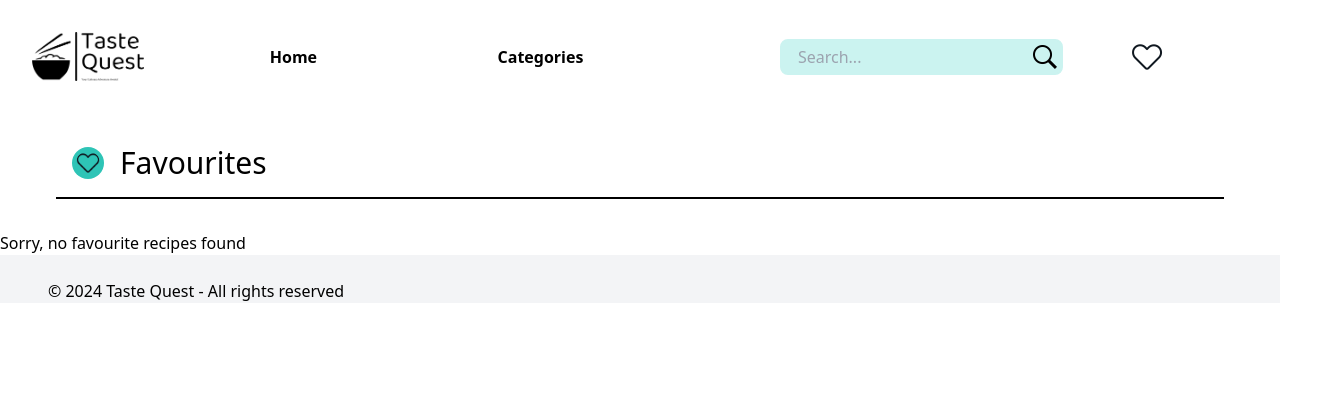
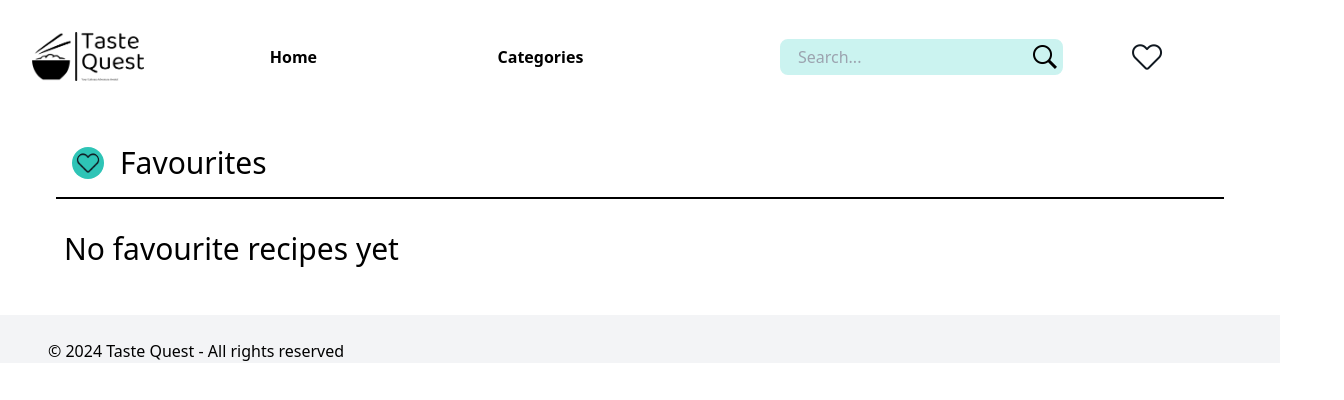
Before and after one commit to Amina880/Capstone, a React (Vite) app in the folder capstone-project/: page /favourites in a window 1280 px wide. Shown: the top 400 px of the page, 1344 px wide, since content can reach past the window. Built offline with nearby package versions, Linux system fonts and the light colour scheme.

Commit message:
styles: styled no favourite recipes message

```diff
--- a/capstone-project/src/components/FavouritesResults.jsx
+++ b/capstone-project/src/components/FavouritesResults.jsx
@@ -38,9 +38,6 @@ function FavouritesResults() {
         if(storedRecipeIds.length > 0){
             getFavRecipes();
         }
-        else{
-            setErrors('Sorry, no favourite recipes found')
-        }
         //UseEffecthook runs only once when the component mounts
     },[]);
 
@@ -69,7 +66,7 @@ function FavouritesResults() {
             ))}
         </div>
         ):(
-            <p className="mx-16 w-full text-3xl"> No favourite recipes yet</p>
+            <p className="md:mx-16 mx-10 md:w-full w-52 pb-12 md:text-3xl text-xl"> No favourite recipes yet</p>
         )}
 
         </>
```
